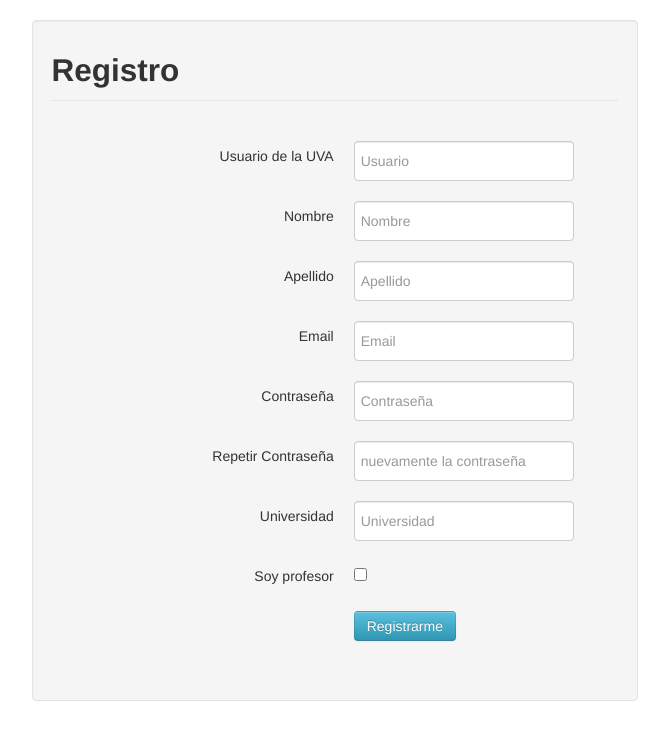
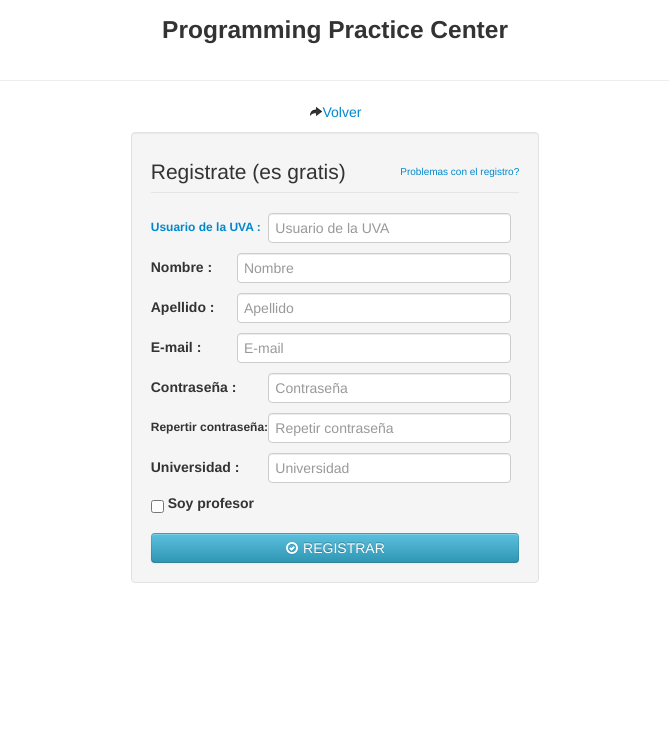
Before and after one commit to afpinedac/PPC-competitive-programming-seminar, a PHP site: page /registro.php in a window 1280 px wide. Shown: the top 740 px of the page, without its empty margins (305-974 px from the left). Run offline with PHP 8.4, Linux system fonts and the light colour scheme; some libraries are stand-ins or nearby versions.

Commit message:
Fixed some issues...

```diff
--- a/modelo/conexion.php
+++ b/modelo/conexion.php
@@ -16,28 +16,28 @@ class conector_mysql {
         return self::$instance;
     }
 
+//    function __construct() {
+//        $this->host = 'localhost';
+//        $this->bd = 'ppc';
+//       //  $this->puerto = 5432;
+//        $this->usuario = 'root';
+//        $this->password = 'M8A311';
+//        $link = mysql_connect($this->host, $this->usuario, $this->password ) or die("No se pudo conectar");
+//        mysql_selectdb($this->bd, $link);
+//        $this->link = $link;
+//    }
+
+
     function __construct() {
         $this->host = 'localhost';
         $this->bd = 'ppc';
-       //  $this->puerto = 5432;
+        //  $this->puerto = 5432;
         $this->usuario = 'root';
-        $this->password = 'M8A311';
-        $link = mysql_connect($this->host, $this->usuario, $this->password ) or die("No se pudo conectar");
+        $this->password = '';
+        $link = mysql_connect($this->host, $this->usuario, $this->password) or die("No se pudo conectar");
         mysql_selectdb($this->bd, $link);
         $this->link = $link;
     }
-
-
-//    function __construct() {
-//        $this->host = 'localhost';
-//        $this->bd = 'ppc';
-//        //  $this->puerto = 5432;
-//        $this->usuario = 'root';
-//        $this->password = '';
-//        $link = mysql_connect($this->host, $this->usuario, $this->password) or die("No se pudo conectar");
-//        mysql_selectdb($this->bd, $link);
-//        $this->link = $link;
-//    }
 
     //FUNCIONES DE LOGIN
     //funcion que verifica si un usuario se puede loguear
@@ -135,6 +135,14 @@ class conector_mysql {
         $this->realizarConsulta($query);
         $query = "DELETE FROM course WHERE id_course='$curso' and id_user='$user'";
         $this->realizarConsulta($query);
+        $query = "DELETE FROM topic WHERE id_course='$curso'";
+        $this->realizarConsulta($query);
+        $query = "DELETE FROM position WHERE id_course='$curso'";
+        $this->realizarConsulta($query);
+        $query = "DELETE FROM sucesor WHERE id_course='$curso'";
+        $this->realizarConsulta($query);
+        $query = "DELETE FROM problem  WHERE id_course='$curso'";
+        $this->realizarConsulta($query);
     }
 
     function editarCurso($id, $name, $code) {
@@ -158,15 +166,21 @@ class conector_mysql {
     function generateIdTopic($course, $x, $y) {
         $query = "SELECT coalesce(max(id_topic),0) + 1 FROM topic WHERE id_course='$course'";
         $last = $this->getOneData($this->realizarConsulta($query));
-        $query = "INSERT INTO topic (id_topic,id_course,name,minimum_solved) VALUES('$last','$course','Nombre','0')";
+        $query = "INSERT INTO topic(id_topic,id_course,name,minimum_solved) VALUES('$last','$course','Nombre','0')";
         $this->realizarConsulta($query);
-        $query = "INSERT INTO position (id_topic,id_course,x,y) VALUES('$last','$course','$x','$y')";
+        $query = "INSERT INTO position VALUES('$last','$course','$x','$y')";
         $this->realizarConsulta($query);
         return $last;
     }
 
     function eliminarTopic($id, $curso) {
         $query = "DELETE FROM topic WHERE id_topic='$id' AND id_course='$curso'";
+        $this->realizarConsulta($query);
+        $query = "DELETE FROM position WHERE id_topic='$id' AND id_course='$curso'";
+        $this->realizarConsulta($query);
+        $query = "DELETE FROM sucesor WHERE id_course='$curso' AND ( parent = '$id'  or child = '$id' ) ";
+        $this->realizarConsulta($query);
+        $query = "DELETE FROM problem  WHERE id_course='$curso' AND id_topic = '$id'";
         $this->realizarConsulta($query);
     }
 
@@ -232,7 +246,7 @@ class conector_mysql {
     }
 
     function getAllProblemas($idCourse, $idTopic) {
-        $query = "SELECT * FROM problem WHERE id_course='$idCourse' AND id_topic='$idTopic'";
+        $query = "SELECT problem.id_problem,problem.name,uva_problems.level FROM problem,uva_problems  WHERE n_problem = problem.id_problem  AND  id_course='$idCourse' AND id_topic='$idTopic' ORDER BY level desc";
         return $this->realizarConsulta($query);
     }
 
--- a/modulo.php
+++ b/modulo.php
@@ -69,6 +69,7 @@ function cargarProblemasSolucionados() {
     $user = ws::getIdUser($username);
     $var = ws::getSubmissions($user);
     global $c, $current_user;
+
     foreach ($var as $arr) {
         if ($arr[2] == 90) {
             // $data=ws::getInfoProblem2($arr[1], "num");
--- a/registro.php
+++ b/registro.php
@@ -5,8 +5,10 @@ require("./vista/templates/header.php");
 if (isset($_GET['option'])) {
     $opt = $_GET['option'];
     if ($opt == "registrar") {
+      //  var_dump($_POST);
         $c = new conector_mysql();
         $c->registrarUser($_POST);
+        echo "<script>alert('usuario registrado correctamente...')</script>";
         echo "<script>location.href='index.php'</script>";
     }
 } else {
--- a/vista/_login.php
+++ b/vista/_login.php
@@ -1,7 +1,7 @@
 
 <div id="fade" class="oculto"></div>
 <div id="light" class="oculto">
-    <img src="./images/cargando.gif"></img>
+    <img src=".public/img/cargando.gif"></img>
 </div>
 <!-- Modal -->
 <div id="myModal" class="modal hide fade" tabindex="-1" role="dialog" aria-labelledby="myModalLabel" aria-hidden="true">
--- a/vista/_register.php
+++ b/vista/_register.php
@@ -1,128 +1,76 @@
-<div class="container-fluid">
+<div class="row-fluid">
 
+    <div class="row-fluid">
+        <div class="span12">
+            <center><h3>Programming Practice Center</h3></center>
+        </div>
+    </div>
 
-    <br>
+    <hr>
+    <div class="row-fluid">
+        <div class="span12">
+            <div class="span4 offset4">
+
+                <center><p><a href='index.php' ><i class='icon icon-share-alt'></i>Volver</a></p></center>
 
 
                 <div class="row-fluid">
-        <div class="span6 offset3 well">
-
-            <legend><h2>Registro</h2></legend>
-            <!--<h6 > <a href="http://uva.onlinejudge.org/index.php?option=com_comprofiler&task=registers" target="_blank">¿No tienes usuario de la UVA? </a></h6>-->
 
 
-            <div id="fade" class="oculto"></div>
-            <div id="light" class="oculto">
-                <img src="./images/cargando.gif"></img>
+                    <form  method="post" name="reg" action="registro.php?option=registrar">
+                        <div class="span12 well">
+                            <legend>Registrate (es gratis) <span class='pull-right' style='font-size: 10px;'><a href='' onclick="alert('Escribe un correo a <<afpinedac@unal.edu.co>>')">Problemas con el registro?</a></span></legend>
+                            <div>
+                                <label style='margin-top: 4px; font-size: 12px;' for="nombre" class='span4'><strong><a href='http://uva.onlinejudge.org/index.php?option=com_comprofiler&task=registers' target="_blank">Usuario de la UVA :</a></strong> </label><input type="text" id="nombre" class="span8" name="username" value='' placeholder="Usuario de la UVA">
+                            </div>
+                            <div>
+                                <label style='margin-top: 4px;' for="nombre" class='span3'><strong>Nombre :</strong> </label><input type="text" id="nombre" class="span9" name="name" value='' placeholder="Nombre">
+                            </div>
+                            <div>
+                                <label style='margin-top: 4px;' for="apellido" class='span3'><strong>Apellido :</strong> </label><input type="text" id="apellido" class="span9" name="lastName" value='' placeholder="Apellido">
+                            </div>
+                            <div>
+                                <label style='margin-top: 4px;' for="email" class='span3'><strong>E-mail :</strong> </label><input type="email" id="email" class="span9" name="email" value="" placeholder="E-mail">
+                            </div>
+                            <div>
+                                <label style='margin-top: 4px;' for="password" class='span4'><strong>Contraseña :</strong> </label><input type="password" id="password" class="span8" name="password" value='' placeholder="Contraseña">
+                            </div>
+                            <div>
+                                <label style='margin-top: 4px; font-size: 12px;' for="confirmed_password" class='span4'><strong>Repertir contraseña:</strong> </label><input type="password" id="confirmed_password" class="span8" value='' name="password2" placeholder="Repetir contraseña">
+                            </div>
+                            <div>
+                                <label style='margin-top: 4px;' for="apellido" class='span4'><strong>Universidad :</strong> </label><input type="text" id="apellido" class="span8" name="university" value='' placeholder="Universidad">
+                            </div>
+                            <div>
+                                <input type="checkbox" id="profesor" name="profesor" placeholder="Email"> <strong><span style='padding-top: 3px;'>Soy profesor</span></strong>
                             </div>
 
+                            <br>
+                            <button type="submit" name="submit" class="btn btn-info btn-block" onclick="return validar();"><i class='icon icon-ok-circle icon-white'></i> REGISTRAR</button>
 
-            <br>
-
-            <div id="merror" class="alert alert-error hide">
-                <center><p id="mensaje"></p></center>
-            </div>
-
-            <div class="container-fluid">
-                <div class="row-fluid " >
-                    <div class="pull-left">
-                        <form class="form-horizontal pull-left" method="post" name="reg" action="registro.php?option=registrar">
-
-                            <div class="span1 offset3">
-                                <div class="control-group">
-                                    <label class="control-label" or="username">Usuario de la UVA</label>
-                                    <div class="controls">
-                                        <input type="text" id="nombre" name="username" placeholder="Usuario">
-                                    </div>
-                                </div>
-
-                                <div class="control-group">
-                                    <label class="control-label"  for="nombre">Nombre</label>
-                                    <div class="controls">
-                                        <input type="text" id="nombre" name="name" placeholder="Nombre">
-                                    </div>
-                                </div>
-
-                                <div class="control-group">
-                                    <label class="control-label" for="apellido">Apellido</label>
-                                    <div class="controls">
-                                        <input type="text" id="nombre" name="lastName" placeholder="Apellido">
-                                    </div>
-                                </div>
-
-                                <div class="control-group">
-                                    <label class="control-label" for="inputEmail">Email</label>
-                                    <div class="controls">
-                                        <input type="email" id="inputEmail" name="email" placeholder="Email">
-                                    </div>
-                                </div>
-                                <div class="control-group">
-                                    <label class="control-label" for="inputPassword">Contraseña</label>
-                                    <div class="controls">
-                                        <input type="password" id="inputPassword" name="password" placeholder="Contraseña">
-                                    </div>
-                                </div>
-
-                                <div class="control-group">
-                                    <label class="control-label" for="inputPassword">Repetir Contraseña</label>
-                                    <div class="controls">
-                                        <input type="password" id="inputPassword" name="password2" placeholder="nuevamente la contraseña">
-                                    </div>
-                                </div>
-
-                                <div class="control-group">
-                                    <label class="control-label" for="universidad">Universidad</label>
-                                    <div class="controls">
-                                        <input type="text" id="inputPassword" name="university" placeholder="Universidad">
-                                    </div>
-                                </div>
-
-
-                                <div class="control-group">
-                                    <label class="control-label" for="inputEmail">Soy profesor</label>
-                                    <div class="controls">
-                                        <input type="checkbox" id="profesor" name="profesor" placeholder="Email">
-                                    </div>
-                                </div>
-
-
-                                <div class="control-group">
-                                    <div class="controls">
-                                        <button type="submit"  onClick=" return validar();" class="btn btn-info">Registrarme</button>
-                                    </div>
-                                </div>
-
+                        </div></form>
                 </div>
 
 
 
 
-
-                        </form>
             </div>
         </div>
     </div>
-        </div>
+    <div class="span12">
+
+
+
+
 
     </div>
-
 </div>
-
-
-<style>
-    .control-group{
-        margin-bottom: 5px;
-    }
-
-</style>
-
 
 
 <script>
                                 function validar() {
-                                                $("#fade,#light").removeClass('oculto');
-                                                $("#fade").addClass('overlay');
-                                                $("#light").addClass('loading');
+
+
 
 
                                     //validamos que todo tenga algo
@@ -131,6 +79,26 @@
                                         reg.username.focus();
                                         return false;
                                     }
+
+
+                                    var result = $.ajax({
+                                        url: "jx_login.php?option=existUser&username=" + reg.username.value,
+                                        async: false
+                                    }).responseText
+
+
+
+                                    // alert("pasa1");
+                                    if (result === "false") {
+                                        alert("El usuario de la UVA es inválido");
+                                        reg.username.focus();
+                                        return false;
+                                    } else if (result === 'already_exists') {
+                                        alert("Este usuario ya se encuentra registrado");
+                                        reg.username.focus();
+                                        return false;
+                                    }
+
 
                                     if (reg.name.value.length == 0) {
                                         alert("El nombre  es obligatorio");
@@ -156,6 +124,8 @@
                                         return false;
                                     }
 
+
+
                                     if (reg.university.value.length == 0) {
                                         alert("La universidad es obligatoria");
                                         reg.university.focus();
@@ -165,21 +135,7 @@
 
 
 
-                                                var result = $.ajax({
-                                                    url: "jx_login.php?option=existUser&username=" + reg.username.value,
-                                                    async: false
-                                                }).responseText
 
-                                                //  alert(result);
-
-                                                // alert("pasa1");
-                                                if (result == "false") {
-                                                    //   alert("pasa1.1");
-                                                    $("#merror").removeClass('hide');
-                                                    $("#mensaje").text('El nombre de usuario no es valido');
-                                                    reg.username.focus();
-                                                    return false;
-                                                }
                                     // alert("pasa2");
                                     if (reg.password.value != reg.password2.value) {
                                         $("#merror").removeClass('hide');
--- a/vista/cursos/_listaCursos.php
+++ b/vista/cursos/_listaCursos.php
@@ -65,6 +65,7 @@ function getPosition($course) {
     global $username, $c ;
     $pos = 0;
     $lista = $c->getRankingCurso($course);
+    //var_dump($course);
     while ($data = mysql_fetch_array($lista)) {
 
         if ($data['username'] == $username) {
--- a/vista/templates/header.php
+++ b/vista/templates/header.php
@@ -16,3 +16,22 @@
         <meta http-equiv="Content-Type" content="text/html; charset=UTF-8" />
     </head>
     <body>
+
+
+        <script>
+            (function(i, s, o, g, r, a, m) {
+                i['GoogleAnalyticsObject'] = r;
+                i[r] = i[r] || function() {
+                    (i[r].q = i[r].q || []).push(arguments)
+                }, i[r].l = 1 * new Date();
+                a = s.createElement(o),
+                        m = s.getElementsByTagName(o)[0];
+                a.async = 1;
+                a.src = g;
+                m.parentNode.insertBefore(a, m)
+            })(window, document, 'script', '//www.google-analytics.com/analytics.js', 'ga');
+
+            ga('create', 'UA-43061184-1', 'unal.edu.co');
+            ga('send', 'pageview');
+
+        </script>
```
Also changed, not shown: jx_login.php (+4 -6 lines), load_problems.php (+8 -1 lines), vista/_grafo.php (+8 -5 lines), vista/_index.php (+18 -6 lines), nbproject/private/private.xml (line endings or trailing spaces). Lines whose indentation alone changed are shown as unchanged.
